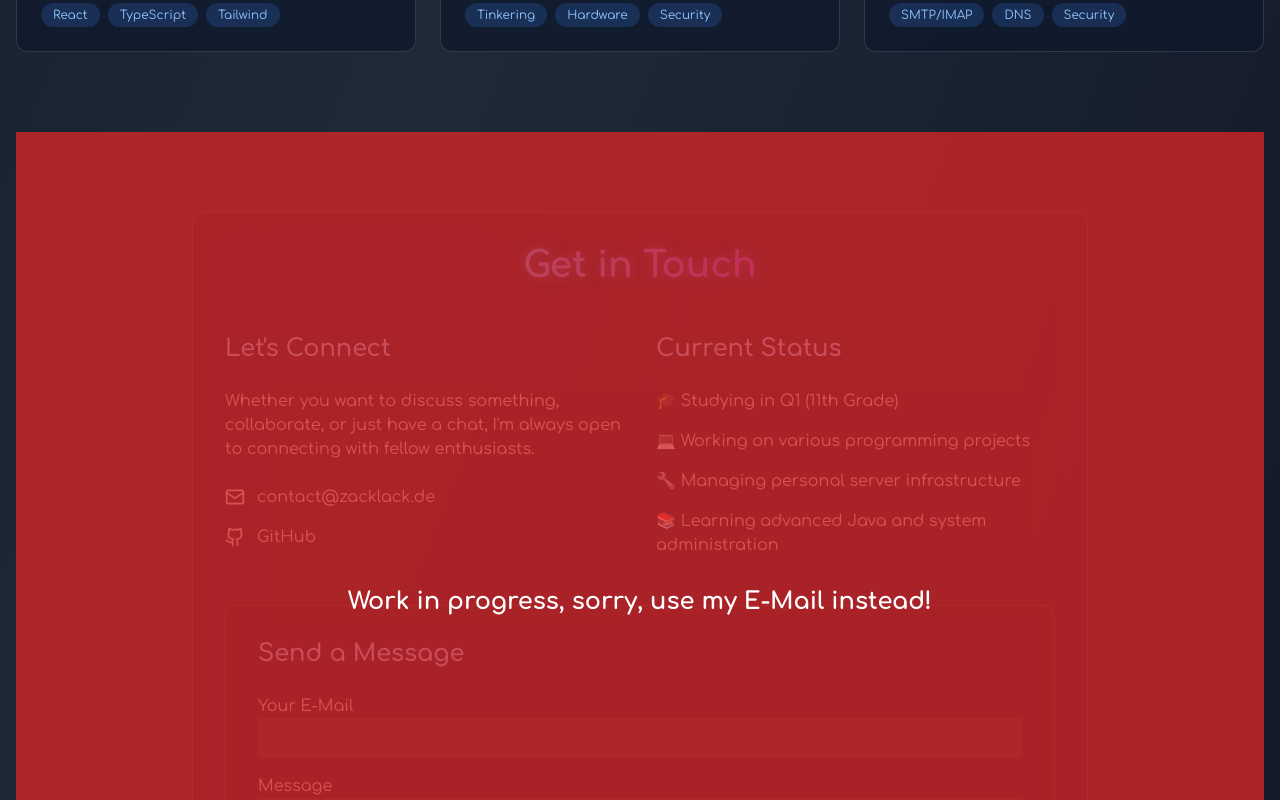
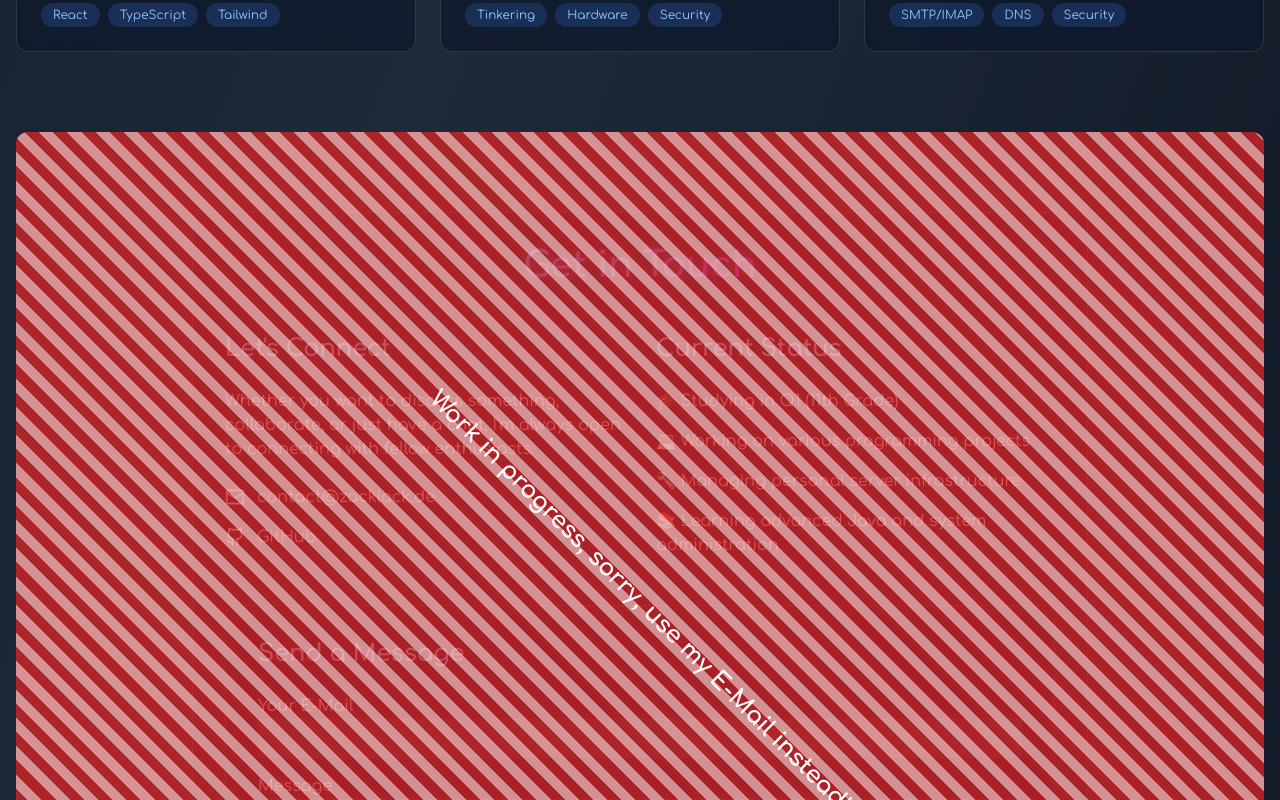
Before and after one commit to Zzackllack/Portfolio, a React (Vite) app: page / in a window 1280 px wide. Shown: the part 2080-2880 px from the top of the page. Built offline with nearby package versions, Linux system fonts and the light colour scheme.

Commit message:
Enhance ContactSection with improved work-in-progress message and styling; add striped background effect

```diff
--- a/src/components/ContactSection.tsx
+++ b/src/components/ContactSection.tsx
@@ -13,10 +13,13 @@ export default function ContactSection() {
 
   return (
     <section id="contact" className="relative py-20 fade-in">
-      <div className="absolute inset-0 bg-red-600 bg-opacity-75 flex items-center justify-center z-10">
-        <p className="text-white text-2xl font-bold text-center">
-          Work in progress, sorry, use my E-Mail instead!
-        </p>
+      <div className="absolute inset-0 flex items-center justify-center z-10">
+        <div className="bg-red-600 bg-opacity-75 rounded-xl p-8 w-full h-full flex items-center justify-center relative overflow-hidden">
+          <div className="absolute inset-0 bg-stripes"></div>
+          <p className="text-white text-2xl font-bold text-center z-10 transform rotate-45">
+            Work in progress, sorry, use my E-Mail instead!
+          </p>
+        </div>
       </div>
       <div className="relative max-w-4xl mx-auto glass p-8 rounded-xl slide-up z-0">
         <h2 className="text-4xl font-bold text-center mb-12 glow">
--- a/src/index.css
+++ b/src/index.css
@@ -97,6 +97,16 @@ body {
   background-attachment: fixed;
 }
 
+.bg-stripes {
+  background: repeating-linear-gradient(
+    45deg,
+    rgba(255, 255, 255, 0.5),
+    rgba(255, 255, 255, 0.5) 10px,
+    transparent 10px,
+    transparent 20px
+  );
+}
+
 ::-webkit-scrollbar {
   width: 10px;
 }
```
